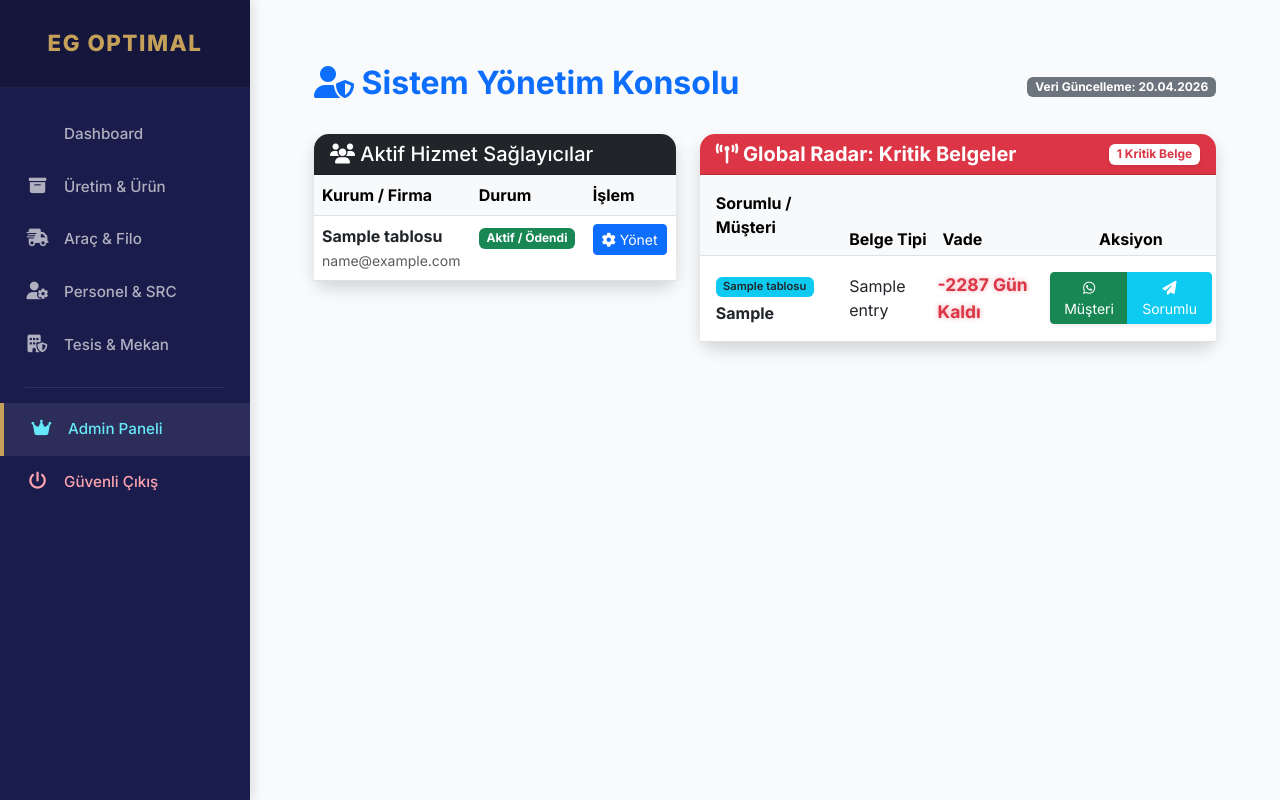
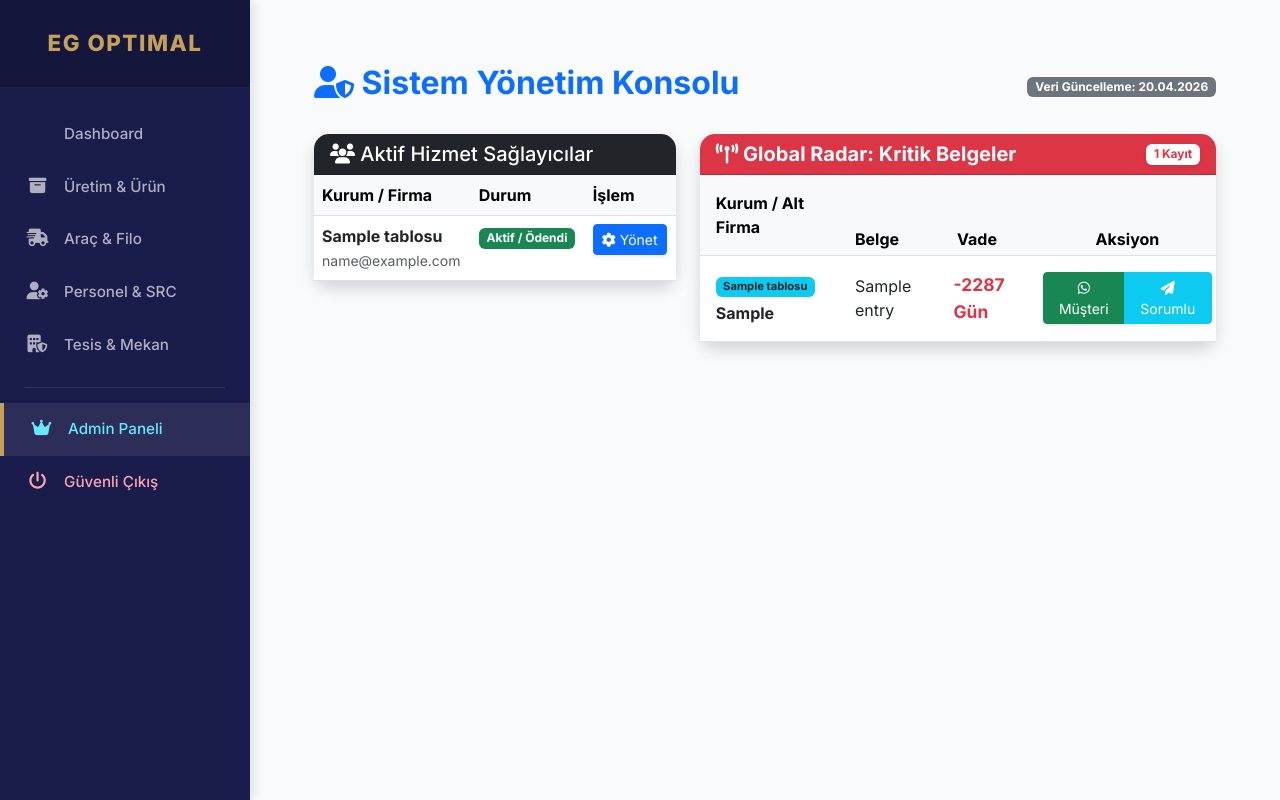
Before and after one commit to eguldr/sertifika-takip, a Flask app: page /admin_panel in a window 1280 px wide. Run offline with Flask 3, Linux system fonts and the light colour scheme; a user stored in the database is signed in; tables that the repository leaves empty hold one stand-in row (values such as "Sample post").

Commit message:
Update admin.html

```diff
--- a/templates/admin.html
+++ b/templates/admin.html
@@ -37,7 +37,7 @@
                                         {% endif %}
                                     </td>
                                     <td>
-                                        <button class="btn btn-sm btn-primary" data-bs-toggle="modal" data-bs-target="#editUser{{ u.id }}">
+                                        <button class="btn btn-sm btn-primary shadow-sm" data-bs-toggle="modal" data-bs-target="#editUser{{ u.id }}">
                                             <i class="fas fa-cog"></i> Yönet
                                         </button>
                                     </td>
@@ -67,19 +67,18 @@
                                                     </div>
                                                     <div class="mb-3">
                                                         <label class="form-label fw-bold">Sistem Notları (Özel)</label>
-                                                        <textarea name="notes" class="form-control" rows="3">{{ u.admin_notes }}</textarea>
+                                                        <textarea name="notes" class="form-control" rows="3" placeholder="Özel hatırlatmalar...">{{ u.admin_notes }}</textarea>
                                                     </div>
 
-                                                    <button type="submit" class="btn btn-success w-100 fw-bold py-2 shadow-sm">
+                                                    <button type="submit" class="btn btn-success w-100 fw-bold py-2 shadow-sm mb-3">
                                                         <i class="fas fa-check-circle"></i> Değişiklikleri Kaydet
                                                     </button>
 
-                                                    <hr class="my-4">
+                                                    <hr>
                                                     <div class="text-center">
-                                                        <p class="small text-muted mb-2">Firmayı sistemden tamamen çıkarmak için:</p>
                                                         <button type="button" class="btn btn-sm btn-outline-danger"
-                                                                onclick="if(confirm('DİKKAT! {{ u.company_name }} kurumunu ve tüm verilerini SİLMEK istediğinize emin misiniz?')) { document.getElementById('delete-form-{{ u.id }}').submit(); }">
-                                                            <i class="fas fa-user-times"></i> Kurumu Tamamen Sil
+                                                                onclick="if(confirm('{{ u.company_name }} kurumunu ve tüm verilerini TAMAMEN SİLMEK istediğinize emin misiniz?')) { document.getElementById('delete-form-{{ u.id }}').submit(); }">
+                                                            <i class="fas fa-user-times"></i> Kurumu Sistemden Sil
                                                         </button>
                                                     </div>
                                                 </div>
@@ -100,15 +99,15 @@
             <div class="card shadow border-0" style="border-radius: 15px;">
                 <div class="card-header bg-danger text-white d-flex justify-content-between align-items-center" style="border-radius: 15px 15px 0 0;">
                     <h5 class="m-0 fw-bold"><i class="fas fa-broadcast-tower"></i> Global Radar: Kritik Belgeler</h5>
-                    <span class="badge bg-white text-danger fw-bold shadow-sm">{{ entries|length }} Kritik Belge</span>
+                    <span class="badge bg-white text-danger fw-bold shadow-sm">{{ entries|length }} Kayıt</span>
                 </div>
                 <div class="card-body p-0">
                     <div class="table-responsive">
                         <table class="table table-sm align-middle mb-0">
                             <thead class="table-light">
                                 <tr>
-                                    <th class="ps-3 py-3">Sorumlu / Müşteri</th>
-                                    <th>Belge Tipi</th>
+                                    <th class="ps-3 py-3">Kurum / Alt Firma</th>
+                                    <th>Belge</th>
                                     <th>Vade</th>
                                     <th class="text-center">Aksiyon</th>
                                 </tr>
@@ -117,8 +116,8 @@
                                 {% for e in entries %}
                                 <tr>
                                     <td class="ps-3 py-3">
-                                        <span class="badge bg-info text-dark mb-1" style="font-size: 0.7rem; font-weight: 600;">
-                                            {{ user_objects[e.user_id].company_name if user_objects[e.user_id].company_name else 'Kurum Belirsiz' }}
+                                        <span class="badge bg-info text-dark mb-1" style="font-size: 0.7rem;">
+                                            {{ user_objects[e.user_id].company_name if user_objects[e.user_id].company_name else 'İsimsiz Kurum' }}
                                         </span><br>
                                         <strong class="text-dark">{{ e.firma_adi }}</strong>
                                     </td>
@@ -126,17 +125,17 @@
                                     <td>
                                         {% set kalan = (e.expiry_date - bugun).days %}
                                         <span class="fw-bold {% if kalan <= 7 %}text-danger animate-pulse{% else %}text-warning{% endif %}">
-                                            {{ kalan }} Gün Kaldı
+                                            {{ kalan }} Gün
                                         </span>
                                     </td>
                                     <td class="text-center">
                                         <div class="btn-group shadow-sm">
-                                            <a href="https://wa.me/{{ e.whatsapp_no }}?text=Sayın {{ e.firma_adi }} yetkilisi, {{ user_objects[e.user_id].company_name }} olarak hatırlatırız: {{ e.title }} belgeniz kritik seviyededir."
-                                               target="_blank" class="btn btn-sm btn-success">
+                                            <a href="https://wa.me/{{ e.whatsapp_no }}?text=Sayın%20{{ e.firma_adi }}%20yetkilisi,%20{{ user_objects[e.user_id].company_name }}%20olarak%20hatırlatırız:%20{{ e.title }}%20belgeniz%20kritik%20vadededir."
+                                               target="_blank" class="btn btn-sm btn-success" title="Müşteriye Yaz">
                                                 <i class="fab fa-whatsapp"></i> Müşteri
                                             </a>
-                                            <a href="https://wa.me/{{ e.danisman_no }}?text=Bilgi: {{ e.firma_adi }} firmasının {{ e.title }} belgesi {{ kalan }} gün sonra doluyor. Lütfen süreci takip edin."
-                                               target="_blank" class="btn btn-sm btn-info text-white">
+                                            <a href="https://wa.me/{{ e.danisman_no }}?text=Bilgi:%20{{ e.firma_adi }}%20firmasının%20{{ e.title }}%20belgesi%20{{ kalan }}%20gün%20sonra%20doluyor.%20Lütfen%20takip%20edin."
+                                               target="_blank" class="btn btn-sm btn-info text-white" title="Sorumluya Yaz">
                                                 <i class="fas fa-paper-plane"></i> Sorumlu
                                             </a>
                                         </div>
@@ -153,13 +152,10 @@
 </div>
 
 <style>
-    .animate-pulse {
-        animation: pulse-red 2s infinite;
-        display: inline-block;
-    }
+    .animate-pulse { animation: pulse-red 2s infinite; display: inline-block; }
     @keyframes pulse-red {
         0% { transform: scale(1); }
-        50% { transform: scale(1.1); color: #dc3545; text-shadow: 0 0 5px rgba(220, 53, 69, 0.5); }
+        50% { transform: scale(1.1); color: #dc3545; }
         100% { transform: scale(1); }
     }
     .table-responsive { max-height: 75vh; overflow-y: auto; }
```
